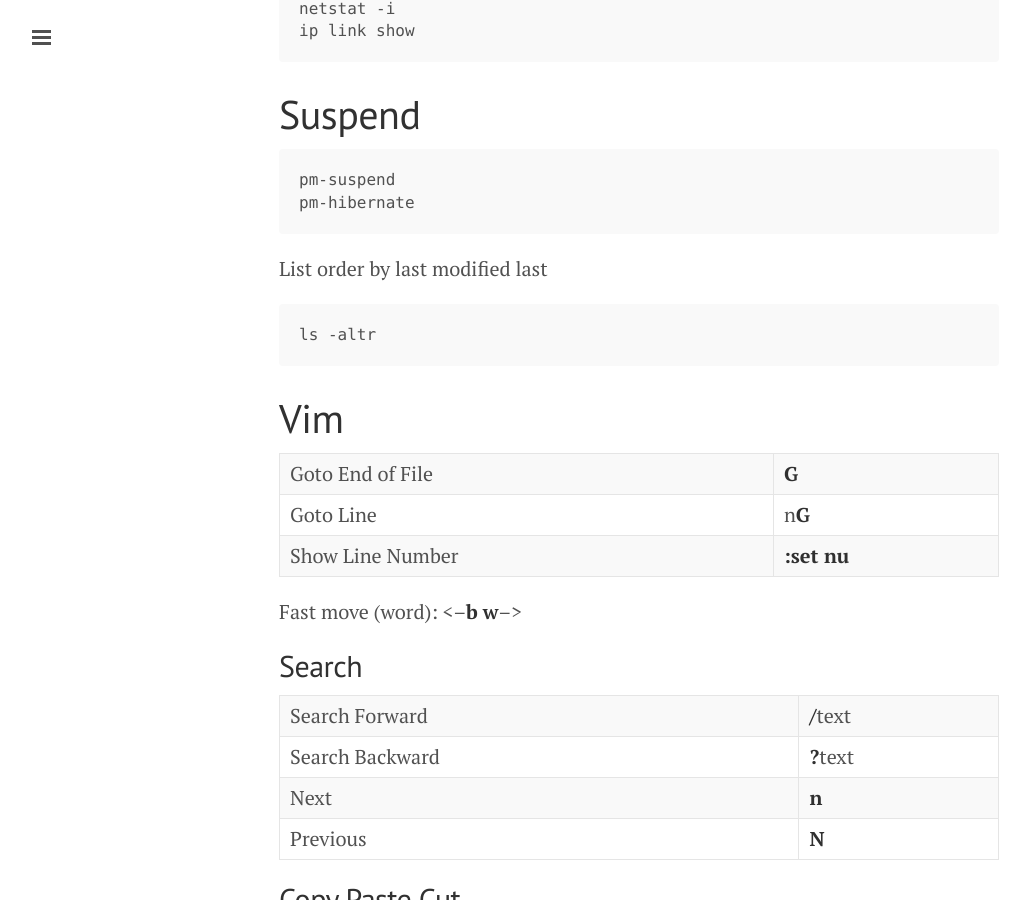
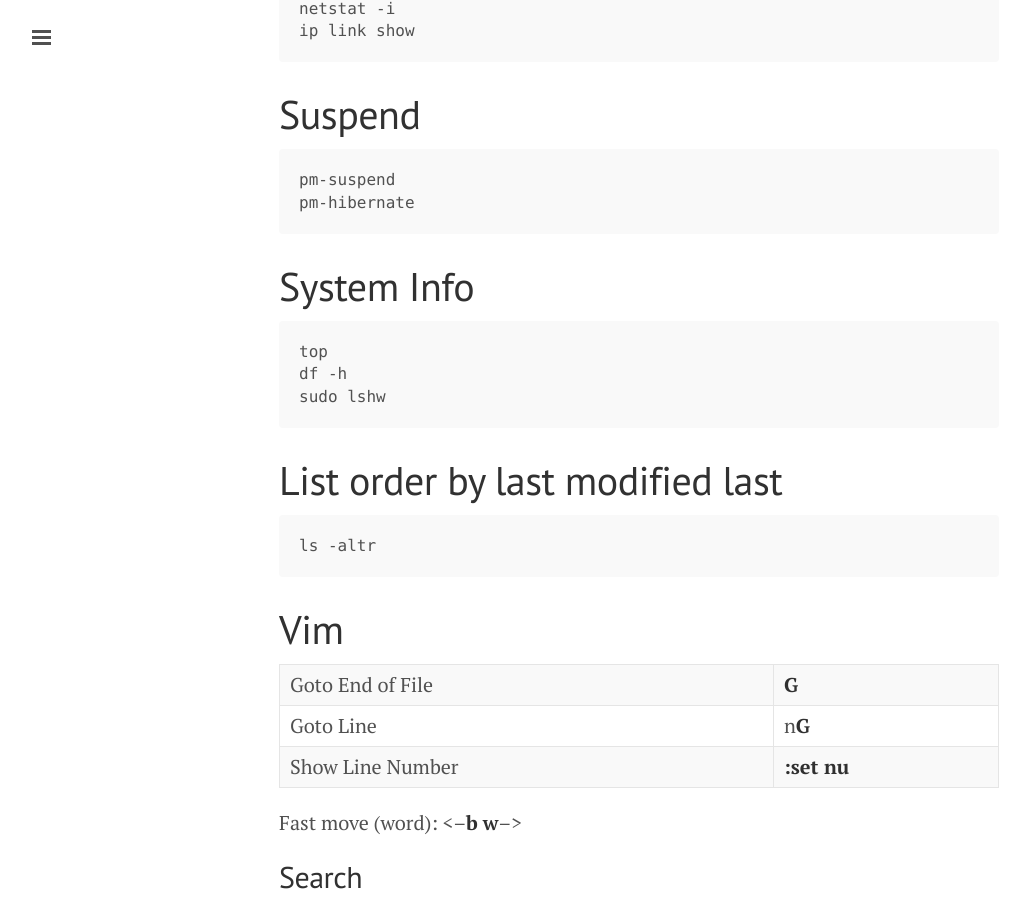
Before and after one commit to duongphuhiep/duongphuhiep.github.io, a Jekyll site: the page built from _posts/2016-01-06-most-used-linux-command.markdown, in a window 1280 px wide and 900 px high, scrolled down 791 px. Shown: the whole window, without its empty margins (1-1031 px from the left). Built offline with Jekyll 4.4.1, drawn with Linux system fonts in a browser that asks for light colours.

Commit message:
Post update: Most used Linux command

```diff
--- a/_posts/2016-01-06-most-used-linux-command.markdown
+++ b/_posts/2016-01-06-most-used-linux-command.markdown
@@ -29,7 +29,13 @@
     pm-suspend
     pm-hibernate
 
-List order by last modified last
+# System Info
+
+    top
+    df -h
+    sudo lshw
+
+# List order by last modified last
 
     ls -altr
 
```
